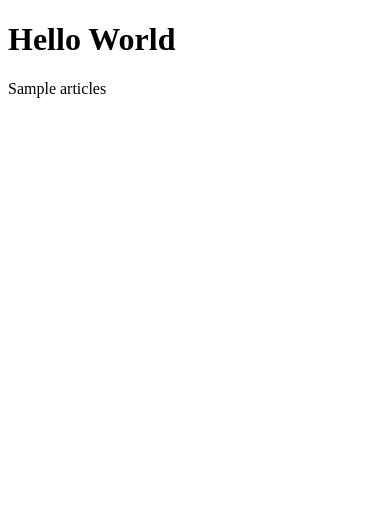
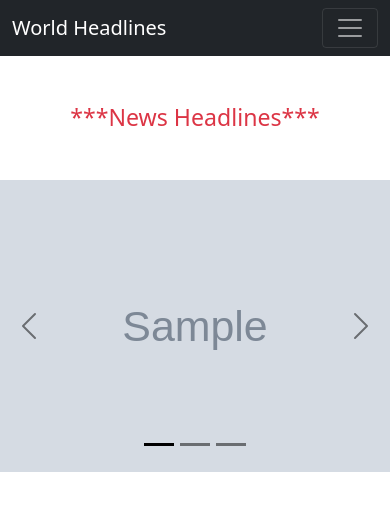
Before and after one commit to crispus-nj/News-application, a Flask app: template app/templates/index.html in a window 390 px wide. Shown: the top 511 px of the page. Run offline with Flask 2, Linux system fonts and the light colour scheme; the template is opened without the code that fills it: most values are stand-ins (such as "Sample title", 1, 10 or a date in 2020); grey boxes marked "Sample" are stand-in pictures.

Commit message:
added logic to display tech news, added styling for published section

```diff
--- a/app/models/news_article.py
+++ b/app/models/news_article.py
@@ -2,8 +2,9 @@ class News_Article:
     '''
     News_Article class to define News_Article Objects
     '''
-    def __init__(self, id, poster, url_link, description, published_date, content):
+    def __init__(self, id, title ,poster, url_link, description, published_date, content):
         self.id = id
+        self.title = title
         self.poster = poster
         self.url_link = url_link
         self.description = description
--- /dev/null
+++ b/app/static/css/tech_crunch.css
@@ -0,0 +1,5 @@
+.published {
+  display: flex;
+  justify-content: space-between;
+  align-items: center;
+}
--- a/app/templates/base.html
+++ b/app/templates/base.html
@@ -6,9 +6,9 @@
     <meta name="viewport" content="width=device-width, initial-scale=1.0">
     <link href="https://cdn.jsdelivr.net/npm/bootstrap@5.0.2/dist/css/bootstrap.min.css" rel="stylesheet"
     integrity="sha384-EVSTQN3/azprG1Anm3QDgpJLIm9Nao0Yz1ztcQTwFspd3yD65VohhpuuCOmLASjC" crossorigin="anonymous" />
-    <link rel="stylesheet" href="{{url_for('static', filename='css/spinner.css')}}">
+    <link rel="stylesheet" href="{{url_for('static', filename='css/tech_crunch.css')}}">
     {% block title %}
-    <title>Document</title>
+    <title>News Application</title>
     {% endblock%}
 </head>
 <body>
--- a/app/templates/index.html
+++ b/app/templates/index.html
@@ -1,13 +1,34 @@
-<!DOCTYPE html>
-<html lang="en">
-<head>
-    <meta charset="UTF-8">
-    <meta http-equiv="X-UA-Compatible" content="IE=edge">
-    <meta name="viewport" content="width=device-width, initial-scale=1.0">
-    <title>News Api</title>
-</head>
-<body>
-    <h1>Hello World</h1>
-    {{tech_link['articles']}}
-</body>
-</html>
+{% extends 'base.html'%}
+{% block title%} News Headlines {% endblock%}
+{% block content %}
+<h3 class="text-danger" style="text-align: center; margin-top: 5rem">***News Headlines***</h3>
+
+
+<div id="carouselExampleDark" class="carousel carousel-dark slide mt-5" data-bs-ride="carousel">
+  <div class="carousel-indicators">
+    <button type="button" data-bs-target="#carouselExampleDark" data-bs-slide-to="0" class="active" aria-current="true" aria-label="Slide 1"></button>
+    <button type="button" data-bs-target="#carouselExampleDark" data-bs-slide-to="1" aria-label="Slide 2"></button>
+    <button type="button" data-bs-target="#carouselExampleDark" data-bs-slide-to="2" aria-label="Slide 3"></button>
+  </div>
+  {% for article_data in article_data%}
+  <div class="carousel-inner">
+    <div class="carousel-item active" data-bs-interval="10000">
+      <img src="{{article_data.poster}}" class="d-block w-100" alt="">
+      <div class="carousel-caption d-none d-md-block">
+        <h5>{{article_data.title}}</h5>
+        <p>{{article_data.content}}</p>
+      </div>
+    </div>
+  </div>
+  {% endfor %}
+
+  <button class="carousel-control-prev" type="button" data-bs-target="#carouselExampleDark" data-bs-slide="prev">
+    <span class="carousel-control-prev-icon" aria-hidden="true"></span>
+    <span class="visually-hidden">Previous</span>
+  </button>
+  <button class="carousel-control-next" type="button" data-bs-target="#carouselExampleDark" data-bs-slide="next">
+    <span class="carousel-control-next-icon" aria-hidden="true"></span>
+    <span class="visually-hidden">Next</span>
+  </button>
+</div>
+{% endblock %}
--- a/app/templates/navbar.html
+++ b/app/templates/navbar.html
@@ -1,19 +1,19 @@
 <nav class="navbar navbar-expand-lg navbar-dark bg-dark fixed-top">
     <div class="container-fluid">
-      <a class="navbar-brand" href="/">World Headlines</a>
+      <a class="navbar-brand active" href="/">World Headlines</a>
       <button class="navbar-toggler" type="button" data-bs-toggle="collapse" data-bs-target="#navbarNavDropdown" aria-controls="navbarNavDropdown" aria-expanded="false" aria-label="Toggle navigation">
         <span class="navbar-toggler-icon"></span>
       </button>
       <div class="collapse navbar-collapse" id="navbarNavDropdown">
         <ul class="navbar-nav ms-auto">
           <li class="nav-item">
-            <a class="nav-link active" aria-current="page" href="#">Tesla</a>
+            <a class="nav-link " aria-current="page" href="#">Tesla</a>
           </li>
           <li class="nav-item">
             <a class="nav-link" href="#">Us Business</a>
           </li>
           <li class="nav-item">
-            <a class="nav-link" href="#">Tech Crunch</a>
+            <a class="nav-link" href="/tech-crunch">Tech Crunch</a>
           </li>
           <li class="nav-item">
             <a class="nav-link" href="#">Apple News</a>
```
Also changed, not shown: app/static/css/spinner.css (deleted, +0 -35 lines), app/templates/spinner.html (added, +23 -0 lines), app/templates/tech.html (added, +29 -0 lines), app/views.py (+8 -2 lines), app/static/css/index.css (added).
